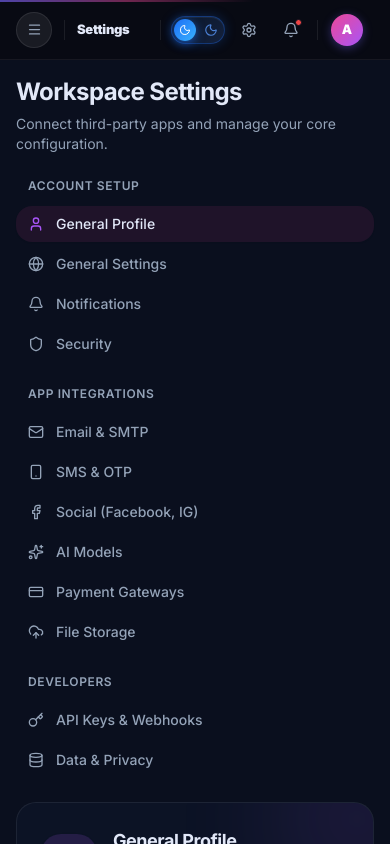
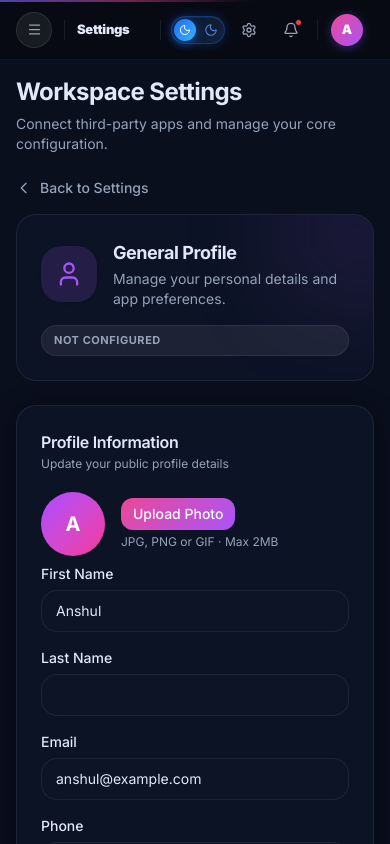
Before and after one commit to Anshul194/botChat, a Next.js app in the folder botchat-app/: page /dashboard/settings in a window 390 px wide. Both pictures are taken after a click on the button "General Profile". Built offline with nearby package versions, Linux system fonts and the light colour scheme.

Commit message:
feat: implement dashboard settings page with general, AI, and Facebook settings management.

```diff
--- a/botchat-app/app/dashboard/settings/page.tsx
+++ b/botchat-app/app/dashboard/settings/page.tsx
@@ -320,6 +320,8 @@ export default function SettingsPage() {
     };
 
 
+    const [mobileSettingsView, setMobileSettingsView] = useState<"nav" | "content">("nav");
+
     return (
         <div className="max-w-[1200px] w-full p-4 sm:p-6">
             {/* Header */}
@@ -329,8 +331,11 @@ export default function SettingsPage() {
             </div>
 
             <div className="flex flex-col md:flex-row gap-6 md:gap-12 pb-12">
-                {/* Vertical Navigation Sidebar */}
-                <div className="w-full md:w-64 flex-shrink-0 space-y-6 md:space-y-8">
+                {/* Vertical Navigation Sidebar — full screen on mobile when nav view */}
+                <div className={[
+                    "w-full md:w-64 flex-shrink-0 space-y-6 md:space-y-8",
+                    mobileSettingsView === "content" ? "hidden md:block" : "block",
+                ].join(" ")}>
                     {navigationGroups.map((group) => (
                         <div key={group.title}>
                             <h4 className="text-xs font-semibold mb-3 px-3 uppercase tracking-wider" style={{ color: "var(--muted-foreground)" }}>
@@ -340,14 +345,16 @@ export default function SettingsPage() {
                                 {group.items.map(({ id, label, Icon }) => (
                                     <button
                                         key={id}
-                                        onClick={() => setTab(id)}
-                                        className="w-full flex items-center gap-3 px-3 py-2 rounded-xl text-sm font-medium transition-all"
+                                        onClick={() => { setTab(id); setMobileSettingsView("content"); }}
+                                        className="w-full flex items-center gap-3 px-3 py-2.5 rounded-xl text-sm font-medium transition-all"
                                         style={tab === id
                                             ? { background: "var(--nav-hover-bg)", color: "var(--foreground)", boxShadow: "0 1px 2px rgba(0,0,0,0.05)" }
                                             : { color: "var(--muted-foreground)", background: "transparent" }}
                                     >
                                         <Icon className="w-4 h-4" style={tab === id ? { color: "var(--brand-purple)" } : {}} />
-                                        {label}
+                                        <span className="flex-1 text-left">{label}</span>
+                                        {/* Arrow hint on mobile */}
+                                        <svg className="w-4 h-4 md:hidden opacity-40" fill="none" viewBox="0 0 24 24" stroke="currentColor"><path strokeLinecap="round" strokeLinejoin="round" strokeWidth={2} d="M9 5l7 7-7 7" /></svg>
                                     </button>
                                 ))}
                             </div>
@@ -355,8 +362,20 @@ export default function SettingsPage() {
                     ))}
                 </div>
 
-                {/* Main Content Pane */}
-                <div className="flex-1 min-w-0 slide-up">
+                {/* Main Content Pane — full screen on mobile when content view */}
+                <div className={[
+                    "flex-1 min-w-0 slide-up",
+                    mobileSettingsView === "nav" ? "hidden md:block" : "block",
+                ].join(" ")}>
+                    {/* Mobile back button */}
+                    <button
+                        className="md:hidden flex items-center gap-2 mb-4 text-sm font-medium hover:opacity-70 transition-opacity"
+                        style={{ color: "var(--muted-foreground)" }}
+                        onClick={() => setMobileSettingsView("nav")}
+                    >
+                        <svg className="w-4 h-4" fill="none" viewBox="0 0 24 24" stroke="currentColor"><path strokeLinecap="round" strokeLinejoin="round" strokeWidth={2} d="M15 19l-7-7 7-7" /></svg>
+                        Back to Settings
+                    </button>
 
                     {/* Profile */}
                     {tab === "profile" && (
```
